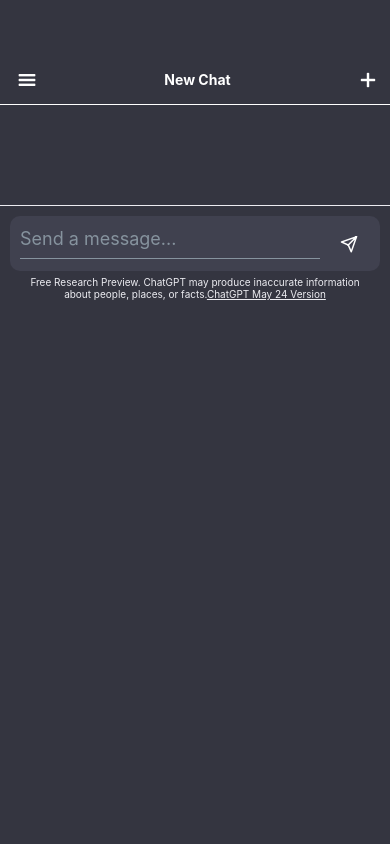
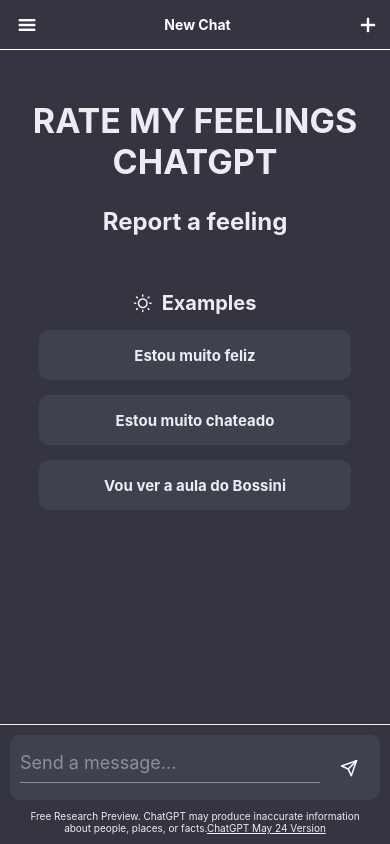
Before and after one commit to cddmiasmin/RateMyFeelingsChatGPT, a React Native app in the folder frontend/: screen / in a window 390 px wide. Built offline with nearby package versions, Linux system fonts and the light colour scheme.

Commit message:
many changes

```diff
--- /dev/null
+++ b/frontend/src/components/Chat.js
@@ -0,0 +1,87 @@
+import React, { useEffect, useState } from 'react';
+import { ThemeProvider } from '@rneui/themed';
+import { View, StyleSheet, ActivityIndicator } from 'react-native';
+import { ListItem, Avatar } from '@rneui/themed';
+import { styleData } from '../data/styleData';
+
+export default function components({message, history, setHistory}) {
+
+    const [answer, setAnswer] = useState('');
+/*
+    useEffect(() => {
+        // chamando o axios
+    }, []);
+
+    useEffect(() => {
+        // chamado ao axios
+    }, [answer]);
+*/
+    return (
+        <View style={styles.container}>
+            <ThemeProvider theme={themeForUser}>
+                <ListItem >
+                <Avatar
+                    rounded
+                    size="medium"
+                    source={{ uri: 'https://static.vecteezy.com/system/resources/previews/021/608/790/original/chatgpt-logo-chat-gpt-icon-on-black-background-free-vector.jpg' }}
+                />
+                    <ListItem.Content>
+                        <ListItem.Title style={styles.text}>{message}</ListItem.Title>
+                    </ListItem.Content>
+                </ListItem>
+            </ThemeProvider>
+
+            <ThemeProvider theme={theme}>
+                <ListItem >
+                <Avatar
+                    rounded
+                    size="medium"
+                    source={{ uri: 'https://upload.wikimedia.org/wikipedia/commons/thumb/0/04/ChatGPT_logo.svg/1200px-ChatGPT_logo.svg.png' }}
+                />
+                    <ListItem.Content>
+                        <ListItem.Title style={styles.text}>
+                            {
+                                answer === ''
+                                ? <ActivityIndicator size="small" color={styleData.colors.white} />
+                                : answer
+                            }
+                        </ListItem.Title>
+                    </ListItem.Content>
+                </ListItem>
+            </ThemeProvider>
+        </View>
+
+    );
+}
+
+const styles = StyleSheet.create({
+    container: {
+        flex: 1,
+        position: 'absolute',
+        bottom: 0,
+        left: 0,
+        right: 0,
+        marginBottom: 125,
+    },
+
+    text: {
+        color: styleData.colors.white
+    }
+});
+
+
+const theme = {
+    ListItem: {
+        containerStyle: {
+        backgroundColor: styleData.colors.secondary,
+    },
+},
+};
+
+const themeForUser = {
+    ListItem: {
+        containerStyle: {
+        backgroundColor: styleData.colors.primary,
+    },
+},
+};
--- a/frontend/src/components/Footer.js
+++ b/frontend/src/components/Footer.js
@@ -4,24 +4,33 @@
 import { Input, Button } from '@rneui/themed';
 import { Feather } from '@expo/vector-icons';
 import { styleData } from '../data/styleData';
+import { useState } from 'react';
 
-export default function Footer() {
+export default function Footer( {setMessage} ) {
+
+    const [inputText, setInputText] = useState('');
+
     return (
         <KeyboardAvoidingView
             behavior='padding'
-            style={{marginTop: 100}}
+            style={styles.footer}
         >
             <View style={styles.container}>
                 <View style={styles.boxMessage}>
                     <Input
                         placeholder='Send a message...'
                         style={styles.input}
-
+                        onChangeText={setInputText}
+                        value={inputText}
                     />
                     <Button
                         type='clear'
                         title={<Feather name="send" size={18} color="white" />}
-                        style={{ overflow: 'hidden'}}
+                        onPress={() => {
+                            setMessage(inputText)
+                            setInputText('')
+                        }
+                        }
                     />
                 </View>
                 <Text style={styles.description}>
@@ -43,43 +52,44 @@
 
 const styles = StyleSheet.create({
     footer: {
-        borderTopWidth: 1,
-        borderTopColor: '#f0dc74'
+        position: 'absolute',
+        bottom: 0,
+        left: 0,
+        right: 0
     },
 
     container: {
-        borderColor: styleData.colors.white,
-        borderTopWidth: 0.6,
-        justifyContent: 'center',
-        paddingLeft: 10,
-        paddingRight: 10,
-        height: 105,
-        gap: 5
+        height: 120,
+        borderTopWidth: 1,
+        borderTopColor: styleData.colors.white,
+        backgroundColor: styleData.colors.primary,
+        paddingHorizontal: 10,
+        paddingVertical: 5,
+        gap: 10
       },
 
       boxMessage: {
         flexDirection: 'row',
         alignItems: 'center',
         paddingRight: 50,
+        height: 65,
+        borderRadius: 10,
+        marginTop: 5,
         backgroundColor: styleData.colors.secondary,
-        height: 55,
-        borderRadius: 10,
       },
 
       description: {
         color: styleData.colors.white,
         fontSize: 10,
         textAlign: 'center',
-        paddingLeft: 10,
-        paddingRight: 10
+        paddingHorizontal: 10
       },
 
       descriptionLink: {
-        textDecorationLine: 'underline'
+        textDecorationLine: 'underline',
       },
 
       input: {
-        width: 10,
-        color: styleData.colors.white
-    }
+        color: styleData.colors.white,
+      },
 });
--- a/frontend/src/components/Header.js
+++ b/frontend/src/components/Header.js
@@ -1,21 +1,25 @@
-import {  View, StyleSheet, Text } from 'react-native';
+import { View, StyleSheet, Text, StatusBar } from 'react-native';
 import { Entypo } from '@expo/vector-icons';
 import { Button } from '@rneui/themed';
 
-export default function Header() {
+
+
+export default function Header({message, setMessage}) {
+
+
     return (
       <View style={styles.container}>
             <Button
                 icon={<Entypo name="menu" size={24} color='white' />}
                 type="clear"
-
             />
             <Text style={styles.title}>
-                New Chat
+                {message === '' ? 'New Chat' : message}
             </Text>
             <Button
                 icon={<Entypo name="plus" size={24} color='white' />}
                 type="clear"
+                onPress={() => setMessage('')}
             />
       </View>
     );
@@ -26,7 +30,7 @@
       flexDirection: 'row',
       alignItems: 'center',
       justifyContent: 'space-between',
-      marginTop: 55,
+      marginTop: StatusBar.currentHeight,
       height: 50,
       borderBottomColor: 'white',
       borderBottomWidth: 0.6,
--- /dev/null
+++ b/frontend/src/components/NewChatModel.js
@@ -0,0 +1,97 @@
+import React from 'react';
+import { View, StyleSheet, Text } from 'react-native';
+import { styleData } from '../data/styleData';
+import { Entypo } from '@expo/vector-icons';
+
+export default function NewChatModel() {
+    return (
+        <View style={styles.container}>
+            <Text style={styles.title}>
+                RATE MY FEELINGS CHATGPT
+            </Text>
+
+            <Text style={styles.subtitle}>
+                Report a feeling
+            </Text>
+
+            <View style={styles.titleExampleContainer}>
+                <Entypo name="light-up" size={18} color="white" />
+                <Text style={styles.titleExample}>Examples</Text>
+            </View>
+
+            <View style={styles.exampleContainer}>
+                <Text style={styles.exampleText}>
+                    Estou muito feliz
+                </Text>
+            </View>
+
+            <View style={styles.exampleContainer}>
+                <Text style={styles.exampleText}>
+                    Estou muito chateado
+                </Text>
+            </View>
+
+            <View style={styles.exampleContainer}>
+                <Text style={styles.exampleText}>
+                    Vou ver a aula do Bossini
+                </Text>
+            </View>
+        </View>
+    );
+}
+
+const styles = StyleSheet.create({
+    container: {
+        flex: 1,
+        justifyContent: 'flex-start',
+        alignItems: 'center',
+        gap: 15,
+    },
+
+    titleExampleContainer: {
+        flexDirection: 'row',
+        justifyContent: 'center',
+        alignItems: 'center',
+        gap: 10,
+        marginTop: 40
+    },
+
+    title: {
+        color: styleData.colors.white,
+        fontWeight: 'bold',
+        textAlign: 'center',
+        fontSize: 34,
+        marginTop: 50
+    },
+
+    subtitle: {
+        color: styleData.colors.white,
+        fontWeight: 'bold',
+        textAlign: 'center',
+        fontSize: 24,
+        marginTop: 10
+    },
+
+    titleExample: {
+        color: styleData.colors.white,
+        fontWeight: 'bold',
+        textAlign: 'center',
+        fontSize: 20,
+    },
+
+    exampleContainer: {
+        backgroundColor: styleData.colors.secondary,
+        width: '80%',
+        height: 50,
+        justifyContent: 'center',
+        alignItems: 'center',
+        borderRadius: 10
+    },
+
+    exampleText: {
+        color: styleData.colors.white,
+        fontWeight: 'bold',
+        textAlign: 'center',
+        fontSize: 15,
+    }
+});
--- a/frontend/src/screens/Home.js
+++ b/frontend/src/screens/Home.js
@@ -1,18 +1,29 @@
 import { StyleSheet, View } from 'react-native';
-import Header from './../components/Header'
+import Header from './../components/Header';
+import Chat from './../components/Chat';
+import NewChatModel from '../components/NewChatModel';
 import Footer from '../components/Footer';
+import { useState } from 'react';
 
 export default function Home() {
-    return (
-      <View style={styles.container}>
-        <Header />
-        <Footer />
-      </View>
-    );
+
+  const [message, setMessage] = useState('');
+  const [history, setHistory] = useState('');
+
+  return (
+    <View style={styles.container}>
+      <Header message={message} setMessage={setMessage}/>
+      { message === ''
+        ? <NewChatModel/>
+        : <Chat message={message} history={history} setHistory={setHistory}/>
+      }
+      <Footer setMessage={setMessage}/>
+    </View>
+  );
 }
 
 const styles = StyleSheet.create({
     container: {
-
+        flex: 1,
     },
 });
```
Also changed, not shown: 1 other file (tests, documents, lock files or other folders). Lines whose indentation alone changed are shown as unchanged.
